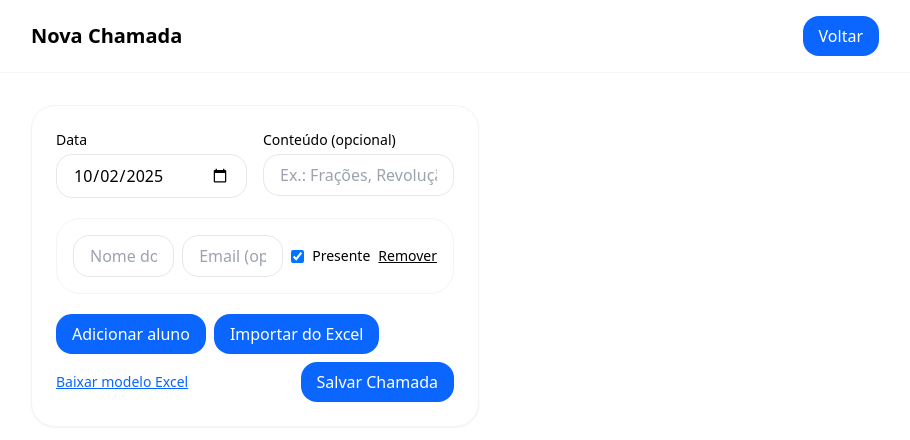
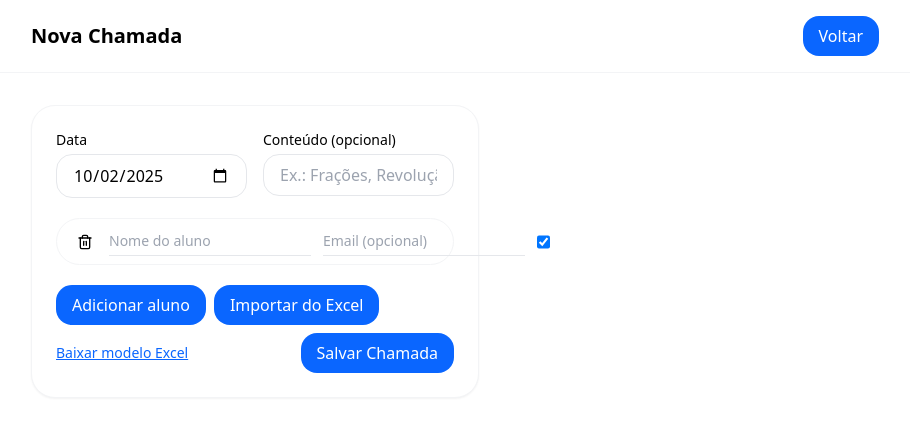
Before and after one commit to guilhermecardosocruz/guieduc, a Next.js app: page /turmas/1/chamadas/new in a window 1280 px wide. Both pictures are taken after a click on the button "Adicionar aluno". Shown: the top 440 px of the page, without its empty margins (185-1095 px from the left). Built offline with nearby package versions, Linux system fonts and the light colour scheme; no server answers; the database is empty.

Commit message:
ui(chamada): lista slim (nome sem caixa, presença só checkbox, lixeira antes do nome)

```diff
--- a/app/turmas/[id]/chamadas/[chamadaId]/page.tsx
+++ b/app/turmas/[id]/chamadas/[chamadaId]/page.tsx
@@ -3,6 +3,7 @@
 import Link from "next/link";
 import { useEffect, useRef, useState } from "react";
 import * as XLSX from "xlsx";
+import { Trash2 } from "lucide-react";
 
 type Row = { nome: string; email?: string; presente?: boolean };
 
@@ -106,21 +107,49 @@ export default function EditChamadaPage({ params }: { params: { id: string, cham
               </div>
             </div>
 
-            <div className="rounded-3xl border border-gray-100 bg-white divide-y">
+            {/* Lista SLIM */}
+            <div className="rounded-3xl border border-gray-100 bg-white">
               {alunos.length === 0 && (
                 <div className="p-4 text-gray-500">Nenhum aluno nesta chamada. Use os botões abaixo.</div>
               )}
-              {alunos.map((a, i) => (
-                <div key={i} className="p-4 flex flex-col gap-2 sm:flex-row sm:items-center">
-                  <input className="input sm:flex-1" placeholder="Nome" value={a.nome} onChange={(e)=>updateAluno(i, { nome: e.target.value })} />
-                  <input className="input sm:flex-1" placeholder="Email (opcional)" value={a.email || ""} onChange={(e)=>updateAluno(i, { email: e.target.value })} />
-                  <label className="text-sm flex items-center gap-2">
-                    <input type="checkbox" checked={a.presente ?? true} onChange={(e)=>updateAluno(i, { presente: e.target.checked })} />
-                    Presente
-                  </label>
-                  <button type="button" className="underline text-sm" onClick={()=>removeAluno(i)}>Remover</button>
-                </div>
-              ))}
+              <ul className="divide-y">
+                {alunos.map((a, i) => (
+                  <li key={i} className="px-4 py-2 flex items-center gap-3">
+                    <button
+                      type="button"
+                      onClick={()=>removeAluno(i)}
+                      className="p-1 rounded hover:bg-gray-100"
+                      aria-label={`Remover ${a.nome || "aluno"}`}
+                      title="Remover aluno"
+                    >
+                      <Trash2 size={16} />
+                    </button>
+
+                    <input
+                      className="flex-1 bg-transparent outline-none border-b border-gray-200 focus:border-blue-500 py-1 text-sm"
+                      placeholder="Nome do aluno"
+                      value={a.nome}
+                      onChange={(e)=>updateAluno(i, { nome: e.target.value })}
+                    />
+
+                    <input
+                      className="bg-transparent outline-none border-b border-gray-200 focus:border-blue-500 py-1 text-sm w-40 sm:w-56"
+                      placeholder="Email (opcional)"
+                      value={a.email || ""}
+                      onChange={(e)=>updateAluno(i, { email: e.target.value })}
+                    />
+
+                    <input
+                      type="checkbox"
+                      className="h-4 w-4"
+                      checked={a.presente ?? true}
+                      onChange={(e)=>updateAluno(i, { presente: e.target.checked })}
+                      aria-label={`Presença de ${a.nome || "aluno"}`}
+                      title="Presença"
+                    />
+                  </li>
+                ))}
+              </ul>
             </div>
 
             <div className="flex flex-wrap items-center gap-2">
--- a/app/turmas/[id]/chamadas/new/page.tsx
+++ b/app/turmas/[id]/chamadas/new/page.tsx
@@ -3,6 +3,7 @@
 import Link from "next/link";
 import { useEffect, useRef, useState } from "react";
 import * as XLSX from "xlsx";
+import { Trash2 } from "lucide-react";
 
 type NovoAluno = { nome: string; email?: string; presente?: boolean };
 
@@ -23,22 +24,15 @@ export default function NovaChamadaPage({ params }: { params: { id: string } })
     })();
   }, [turmaId]);
 
-  function addAluno() {
-    setAlunos((prev) => [...prev, { nome: "", email: "", presente: true }]);
-  }
+  function addAluno() { setAlunos((prev) => [...prev, { nome: "", email: "", presente: true }]); }
   function updateAluno(i: number, patch: Partial<NovoAluno>) {
     setAlunos((prev) => prev.map((a, idx) => (idx === i ? { ...a, ...patch } : a)));
   }
-  function removeAluno(i: number) {
-    setAlunos((prev) => prev.filter((_, idx) => idx !== i));
-  }
+  function removeAluno(i: number) { setAlunos((prev) => prev.filter((_, idx) => idx !== i)); }
 
-  function onImportClick() {
-    fileRef.current?.click();
-  }
+  function onImportClick() { fileRef.current?.click(); }
   function onFileSelected(e: React.ChangeEvent<HTMLInputElement>) {
-    const file = e.target.files?.[0];
-    if (!file) return;
+    const file = e.target.files?.[0]; if (!file) return;
     const reader = new FileReader();
     reader.onload = (evt) => {
       const data = new Uint8Array(evt.target?.result as ArrayBuffer);
@@ -110,38 +104,59 @@ export default function NovaChamadaPage({ params }: { params: { id: string } })
               </div>
             </div>
 
-            {/* Lista de alunos */}
-            <div className="rounded-3xl border border-gray-100 bg-white divide-y">
+            {/* Lista SLIM de alunos */}
+            <div className="rounded-3xl border border-gray-100 bg-white">
               {alunos.length === 0 && (
                 <div className="p-4 text-gray-500">Nenhum aluno. Use os botões abaixo para adicionar ou importar.</div>
               )}
+              <ul className="divide-y">
                 {alunos.map((a, i) => (
-                <div key={i} className="p-4 flex flex-col gap-2 sm:flex-row sm:items-center">
+                  <li key={i} className="px-4 py-2 flex items-center gap-3">
+                    {/* Lixeira ANTES do nome */}
+                    <button
+                      type="button"
+                      onClick={()=>removeAluno(i)}
+                      className="p-1 rounded hover:bg-gray-100"
+                      aria-label={`Remover ${a.nome || "aluno"}`}
+                      title="Remover aluno"
+                    >
+                      <Trash2 size={16} />
+                    </button>
+
+                    {/* Nome: sem caixa, só linha inferior */}
                     <input
-                    className="input sm:flex-1"
+                      className="flex-1 bg-transparent outline-none border-b border-gray-200 focus:border-blue-500 py-1 text-sm"
                       placeholder="Nome do aluno"
                       value={a.nome}
                       onChange={(e)=>updateAluno(i, { nome: e.target.value })}
                     />
+
+                    {/* Email: também linha inferior, largura fixa em telas maiores */}
                     <input
-                    className="input sm:flex-1"
+                      className="bg-transparent outline-none border-b border-gray-200 focus:border-blue-500 py-1 text-sm w-40 sm:w-56"
                       placeholder="Email (opcional)"
                       value={a.email || ""}
                       onChange={(e)=>updateAluno(i, { email: e.target.value })}
                     />
-                  <label className="text-sm flex items-center gap-2">
-                    <input type="checkbox" checked={a.presente ?? true} onChange={(e)=>updateAluno(i, { presente: e.target.checked })} />
-                    Presente
-                  </label>
-                  <button type="button" onClick={()=>removeAluno(i)} className="underline text-sm">Remover</button>
-                </div>
+
+                    {/* Presença: só o marcador */}
+                    <input
+                      type="checkbox"
+                      className="h-4 w-4"
+                      checked={a.presente ?? true}
+                      onChange={(e)=>updateAluno(i, { presente: e.target.checked })}
+                      aria-label={`Presença de ${a.nome || "aluno"}`}
+                      title="Presença"
+                    />
+                  </li>
                 ))}
+              </ul>
             </div>
 
             {/* Botões abaixo da lista */}
             <div className="flex flex-wrap items-center gap-2">
-              <button type="button" className="btn-primary" onClick={()=>addAluno()}>Adicionar aluno</button>
-              <button type="button" className="btn-primary" onClick={()=>onImportClick()}>Importar do Excel</button>
+              <button type="button" className="btn-primary" onClick={addAluno}>Adicionar aluno</button>
+              <button type="button" className="btn-primary" onClick={onImportClick}>Importar do Excel</button>
               <a href="/api/samples/alunos-exemplo" className="underline text-sm">Baixar modelo Excel</a>
               <input ref={fileRef} type="file" accept=".xlsx,.xls" className="hidden" onChange={onFileSelected} />
               <div className="ms-auto"></div>
```
Also changed, not shown: 1 other file (tests, documents, lock files or other folders). Lines whose indentation alone changed are shown as unchanged.
